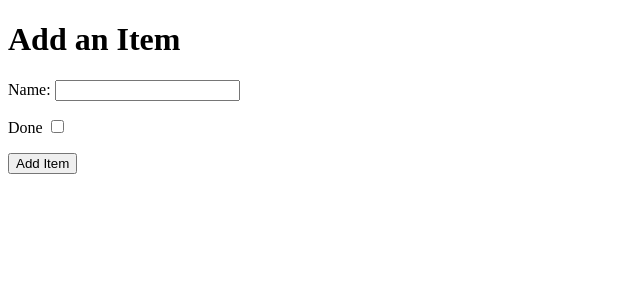
After one commit to TomLiDev/Django-Tasks, a Django app: page /add in a window 1280 px wide. The commit adds this page. Shown: the top 300 px of the page, without its empty margins (0-640 px from the left). Run offline with Django 3.2, Linux system fonts and the light colour scheme.

Commit message:
Add add-item page

```diff
--- a/django_todo/settings.py
+++ b/django_todo/settings.py
@@ -25,7 +25,7 @@ SECRET_KEY = 'django-insecure-h&eex6h)3&r0f+4zrz$8qqq3%060di!7s&kieljhj2t4fh20sz
 # SECURITY WARNING: don't run with debug turned on in production!
 DEBUG = True
 
-ALLOWED_HOSTS = ['8000-tomlidev-django-tasks-tjza933i5t.us2.codeanyapp.com']
+ALLOWED_HOSTS = ['8001-tomlidev-django-tasks-tjza933i5t.us2.codeanyapp.com']
 
 
 # Application definition
--- a/django_todo/urls.py
+++ b/django_todo/urls.py
@@ -15,9 +15,10 @@ Including another URLconf
 """
 from django.contrib import admin
 from django.urls import path
-from todo.views import get_todo_list
+from todo.views import get_todo_list, add_item
 
 urlpatterns = [
     path('admin/', admin.site.urls),
-    path('', get_todo_list, name='get_todo_list')
+    path('', get_todo_list, name='get_todo_list'),
+    path('add', add_item, name='add')
 ]
--- /dev/null
+++ b/todo/templates/todo/add_item.html
@@ -0,0 +1,32 @@
+<!DOCTYPE html>
+<html lang="en">
+  <head>
+    <meta charset="UTF-8" />
+    <meta http-equiv="X-UA-Compatible" content="IE=edge" />
+    <meta name="viewport" content="width=device-width, initial-scale=1.0" />
+    <title>Document</title>
+  </head>
+  <body>
+    <h1>Add an Item</h1>
+    <form method="POST" action="add">
+      {% csrf_token %}
+      <div>
+        <p>
+          <label for="id_name">Name:</label>
+          <input type="text" id="id_name" name="item_name" />
+        </p>
+      </div>
+      <div>
+        <p>
+          <label for="id_done">Done</label>
+          <input type="checkbox" id="id_done" name="done" />
+        </p>
+      </div>
+      <div>
+        <p>
+          <button type="submit">Add Item</button>
+        </p>
+      </div>
+    </form>
+  </body>
+</html>
--- a/todo/views.py
+++ b/todo/views.py
@@ -1,7 +1,21 @@
-from django.shortcuts import render
-
+from django.shortcuts import render, redirect
+from .models import Item
 # Create your views here.
 
 
 def get_todo_list(request):
-    return render(request, 'todo/todo_list.html')
+    items = Item.objects.all()
+    context = {
+        'items': items
+    }
+    return render(request, 'todo/todo_list.html', context)
+
+
+def add_item(request):
+    if request.method == "POST":
+        name = request.POST.get('item_name')
+        done = 'done' in request.POST
+        Item.objects.create(name=name, done=done)
+
+        return redirect(get_todo_list)
+    return render(request, 'todo/add_item.html')
```
Also changed, not shown: todo/templates/todo/todo_list.html (+16 -0 lines), db.sqlite3.
